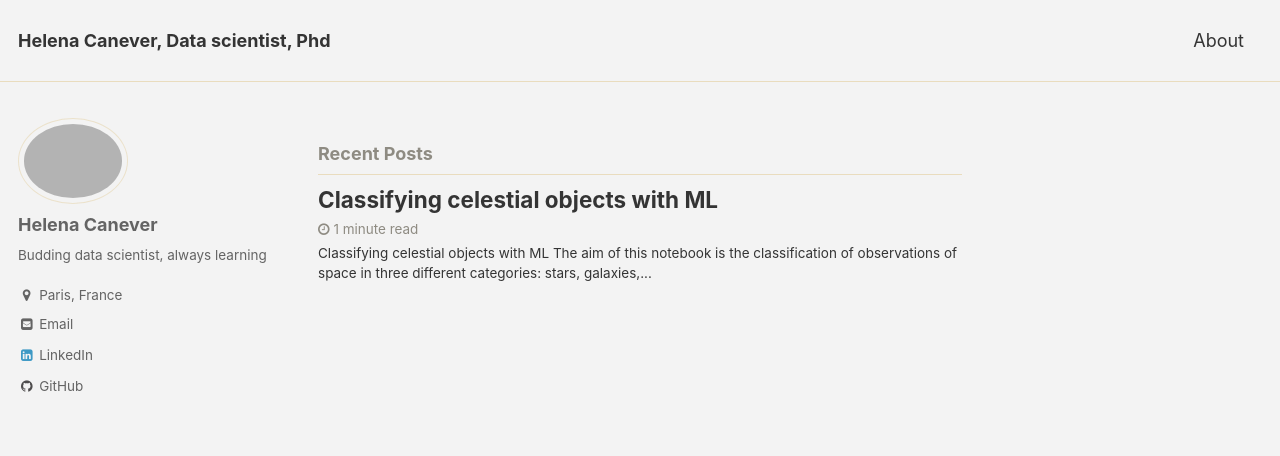
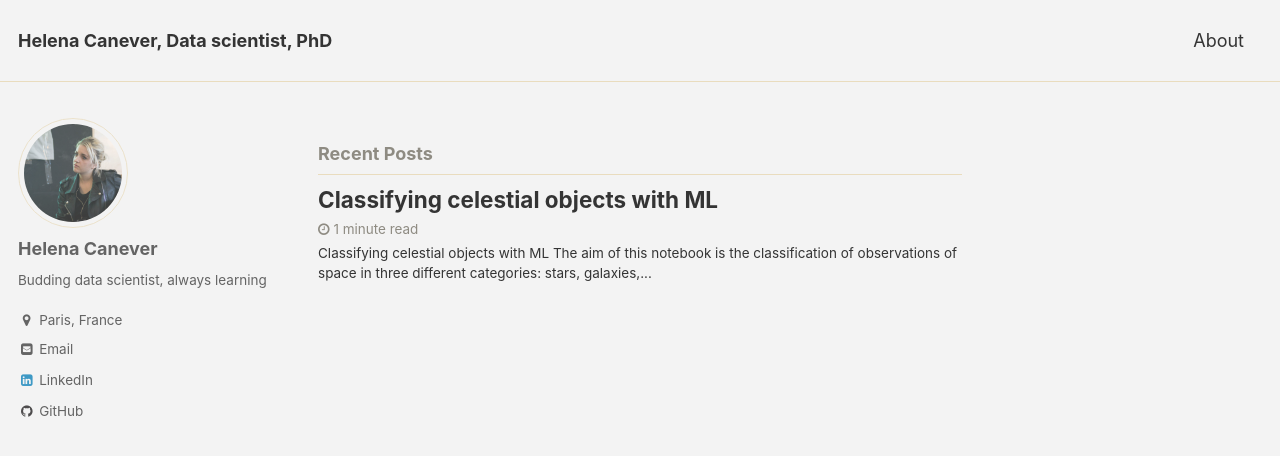
Before and after one commit to HelenaCGarry/HelenaCanever.github.io, a Jekyll site: the page built from index.html, in a window 1280 px wide and 900 px high. Shown: the top 456 px of the window. Built offline with Jekyll 4.4.1, drawn with Linux system fonts in a browser that asks for light colours; cached includes are drawn as plain includes; the list of posts is cut into pages by our own code; some of the changed lines change nothing that is shown.

Commit message:
Update _config.yml

```diff
--- a/_config.yml
+++ b/_config.yml
@@ -9,10 +9,10 @@
 
 # Site Settings
 locale                   : "en"
-title                    : "Helena Canever, Data scientist, Phd"
+title                    : "Helena Canever, Data scientist, PhD"
 title_separator          : "-"
 name                     : "Helena Canever"
-description              : "Budding data scientist, always learning"
+description              : "Junior data scientist. Here you can find my latest projects."
 url                      : https://HelenaCanever.github.io # the base hostname & protocol for your site e.g. "https://mmistakes.github.io"
 baseurl                  :  # the subpath of your site, e.g. "/blog"
 repository               : # GitHub username/repo-name e.g. "mmistakes/minimal-mistakes"
@@ -69,7 +69,7 @@
 # Site Author
 author:
   name             : "Helena Canever"
-  avatar           : "/assets/images/11053304_10205763187672274_5855646528462490088_o.jpg.jpg" # path of avatar image, e.g. "/assets/images/bio-photo.jpg"
+  avatar           : "/assets/images/11053304_10205763187672274_5855646528462490088_o.jpg" # path of avatar image, e.g. "/assets/images/bio-photo.jpg"
   bio              : "Budding data scientist, always learning"
   location         : "Paris, France"
   email            : helena.canever@gmail.com
```
